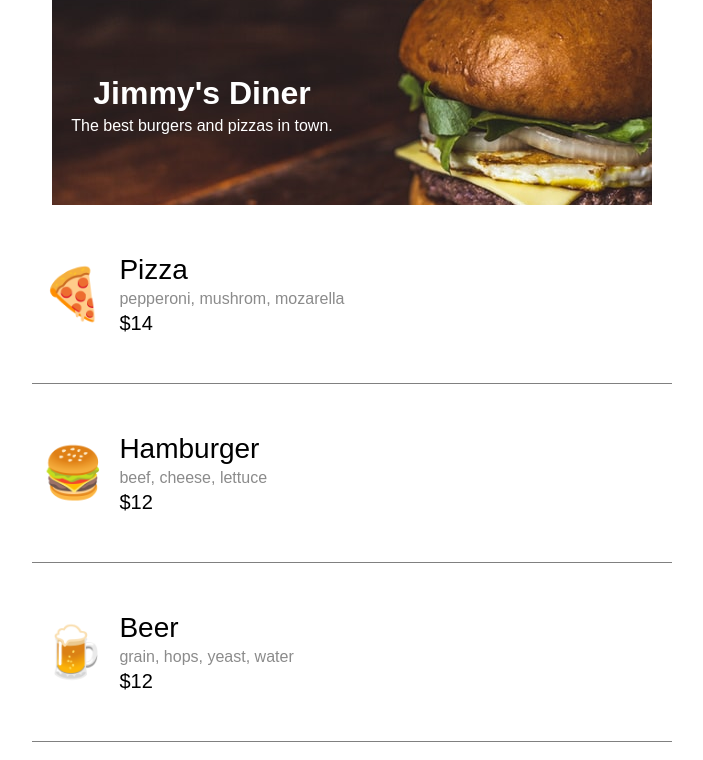
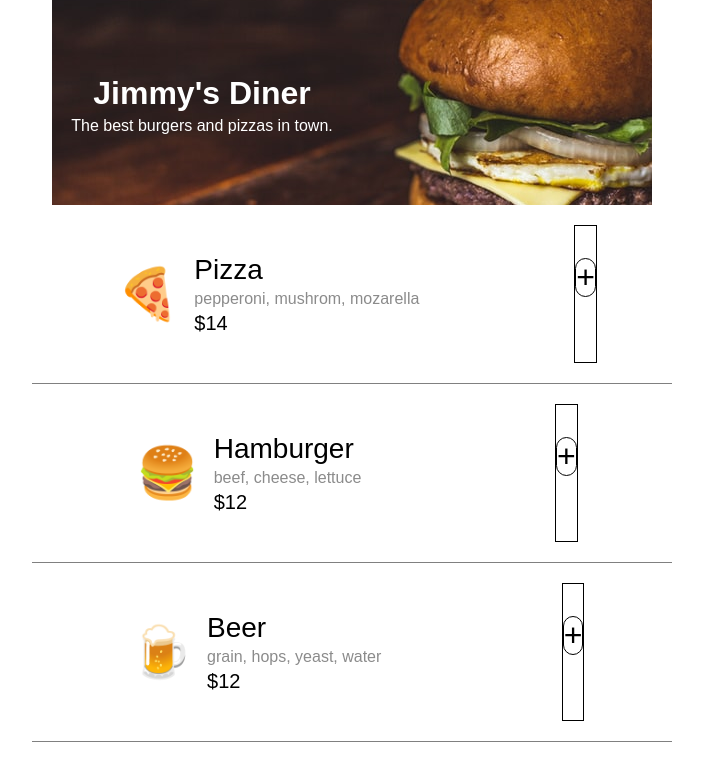
Before and after one commit to IsahiRea/restaurant, a website built with Vite: page index.html in a window 1280 px wide. Shown: the whole page, without its empty margins (288-991 px from the left). Built offline with nearby package versions, Linux system fonts and the light colour scheme; a web font is replaced by a local one.

Commit message:
Started on Add-Btn

```diff
--- a/data.js
+++ b/data.js
@@ -28,11 +28,16 @@ content.innerHTML = `
     <section class="choice-container">
         ${menuArray.map(item => `
             <div class="choice">
-                <p class="emoji">${item.emoji}</p>
-                <div class="details-container">
-                    <h2 class="product-name">${item.name}</h2>
-                    <p class="ingredients">${item.ingredients.join(", ")}</p>
-                    <p class="price">$${item.price}</p>
+                <div class="product-container">
+                    <p class="emoji">${item.emoji}</p>
+                    <div class="details-container">
+                        <h2 class="product-name">${item.name}</h2>
+                        <p class="ingredients">${item.ingredients.join(", ")}</p>
+                        <p class="price">$${item.price}</p>
+                    </div>
+                </div>
+                <div class="button-container">
+                    <p class="add-btn">+</p>
                 </div>
             </div>
         `).join("")}
--- a/index.css
+++ b/index.css
@@ -43,10 +43,15 @@ header {
 .choice {
     width: 50%;
     display: flex;
-    justify-content: start;
+    justify-content: space-around;
     border-bottom: 1px solid grey;
 
     padding: 20px 0px;
+}
+
+.product-container {
+    display: flex;
+    justify-content: start;
 }
 
 .emoji {
@@ -79,3 +84,14 @@ header {
 .price {
     font-size: 20px;
 }
+
+.button-container {
+    border: 1px solid black;
+}
+
+.add-btn {
+    font-weight: 300;
+    font-size: 2rem;
+    border: 1px solid black;
+    border-radius: 100px;
+}
```
